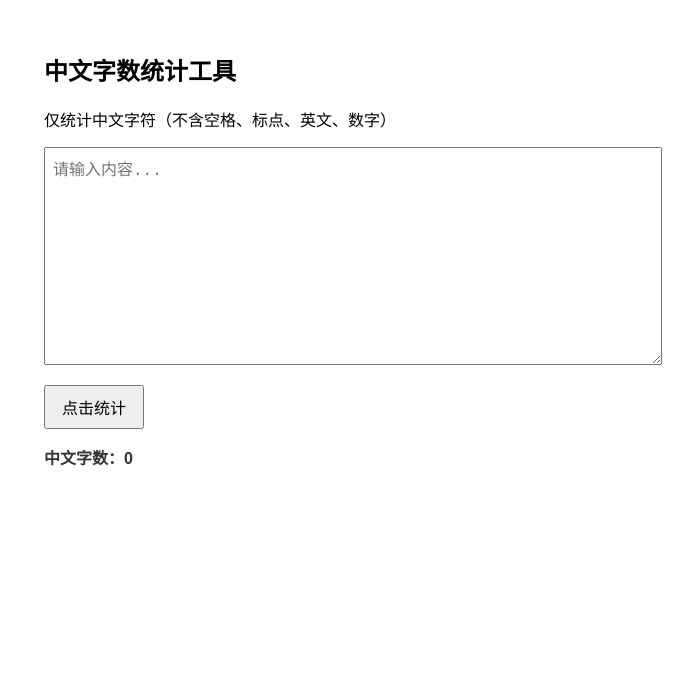
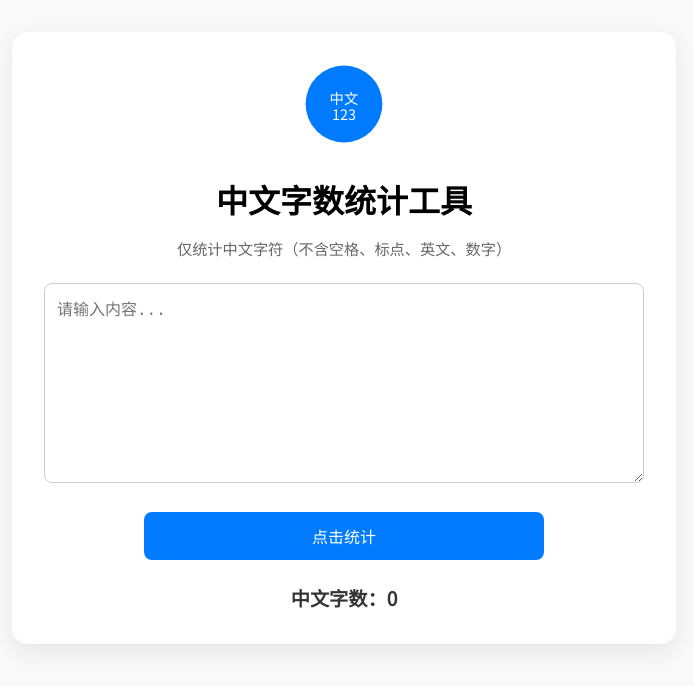
Before and after one commit to aeceywan/char-counter, a plain HTML site: page index.html in a window 1280 px wide. Shown: the whole page, without its empty margins (296-989 px from the left). Drawn offline with Linux system fonts and the light colour scheme.

Commit message:
Update index.html

```diff
--- a/index.html
+++ b/index.html
@@ -3,43 +3,101 @@
 <head>
   <meta charset="UTF-8">
   <title>中文字数统计工具</title>
+  <link rel="icon" href="favicon.ico" type="image/x-icon">
+  <link href="https://fonts.googleapis.com/css2?family=Noto+Sans+SC&display=swap" rel="stylesheet">
   <style>
     body {
-      font-family: sans-serif;
+      font-family: 'Noto Sans SC', sans-serif;
+      background: #f9f9f9;
       padding: 2rem;
+      margin: 0;
+    }
+    .container {
+      background: #fff;
       max-width: 600px;
       margin: auto;
+      padding: 2rem;
+      border-radius: 16px;
+      box-shadow: 0 8px 24px rgba(0, 0, 0, 0.08);
+    }
+    .logo {
+      text-align: center;
+      margin-bottom: 1.5rem;
+    }
+    svg {
+      width: 80px;
+      height: 80px;
+    }
+    h2 {
+      text-align: center;
+      margin-bottom: 0.5rem;
+      font-size: 2rem;
+    }
+    p {
+      text-align: center;
+      color: #666;
+      font-size: 0.95rem;
+      margin-bottom: 1.5rem;
     }
     textarea {
       width: 100%;
       height: 200px;
       font-size: 1rem;
-      padding: 0.5rem;
+      padding: 0.75rem;
+      border-radius: 8px;
+      border: 1px solid #ccc;
+      resize: vertical;
+      box-sizing: border-box;
     }
     .result {
-      margin-top: 1rem;
+      margin-top: 1.5rem;
       font-weight: bold;
       color: #333;
+      font-size: 1.2rem;
+      text-align: center;
     }
     button {
-      margin-top: 1rem;
-      padding: 0.5rem 1rem;
+      display: block;
+      margin: 1.5rem auto 0;
+      padding: 0.75rem 2rem;
       font-size: 1rem;
+      background-color: #007aff;
+      color: #fff;
+      border: none;
+      border-radius: 8px;
       cursor: pointer;
+      transition: background-color 0.3s ease;
+      width: 100%;
+      max-width: 400px;
+    }
+    button:hover {
+      background-color: #005fcc;
+    }
+    @media (max-width: 400px) {
+      .container {
+        padding: 1.5rem 1rem;
+      }
     }
   </style>
-      <link rel="icon" type="image/x-icon" href="favicon.ico">
 </head>
 <body>
-  <h2>中文字数统计工具</h2>
-  <p>仅统计中文字符（不含空格、标点、英文、数字）</p>
-  <textarea id="inputText" placeholder="请输入内容..."></textarea>
-  <button id="countButton">点击统计</button>
-  <div class="result" id="charCount">中文字数：0</div>
+  <div class="container">
+    <div class="logo">
+      <svg viewBox="0 0 100 100" xmlns="http://www.w3.org/2000/svg">
+        <circle cx="50" cy="50" r="48" fill="#007aff" />
+        <text x="50%" y="45%" dominant-baseline="middle" text-anchor="middle" font-size="18" fill="#ffffff" font-family="Noto Sans SC">中文</text>
+        <text x="50%" y="65%" dominant-baseline="middle" text-anchor="middle" font-size="18" fill="#ffffff" font-family="Noto Sans SC">123</text>
+      </svg>
+    </div>
+    <h2>中文字数统计工具</h2>
+    <p>仅统计中文字符（不含空格、标点、英文、数字）</p>
+    <textarea id="inputText" placeholder="请输入内容..."></textarea>
+    <button id="countButton">点击统计</button>
+    <div class="result" id="charCount">中文字数：0</div>
+  </div>
 
   <script>
     function countPureChineseCharacters(text) {
-      // 使用正则只保留中文字符
       const chineseOnly = text.match(/[\u4e00-\u9fa5]/g);
       return chineseOnly ? chineseOnly.length : 0;
     }
```
